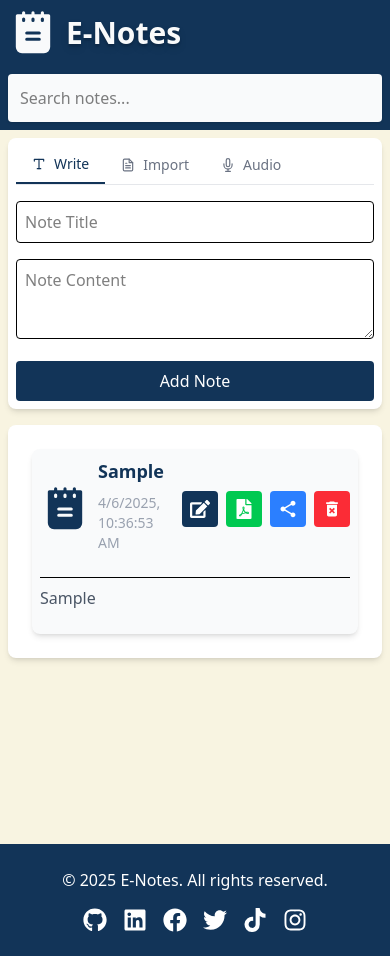
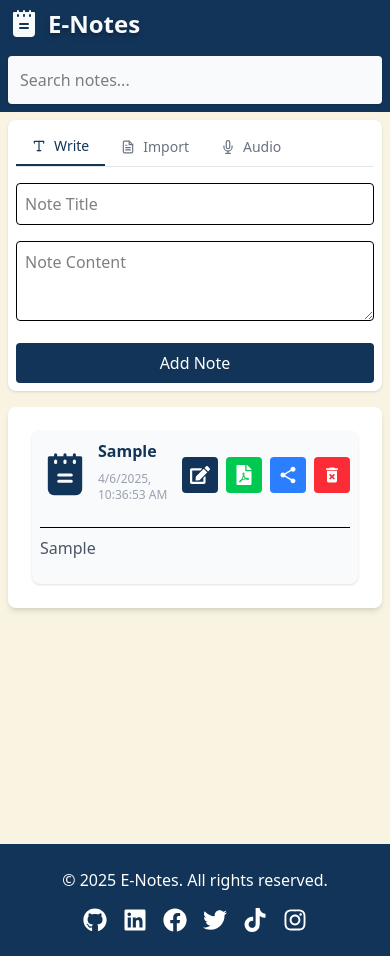
Before and after one commit to MoketeTyabekana/ai-projects, a React (Vite) app in the folder e-notes/: page / in a window 390 px wide. Both pictures are taken after typing "Sample", "Sample" into the empty fields and a click on the button "Add Note". Built offline with nearby package versions, Linux system fonts and the light colour scheme.

Commit message:
Enhance styling of Header, Note, and NoteForm components; adjust text sizes and shadows for improved UI consistency

```diff
--- a/e-notes/src/components/Header.jsx
+++ b/e-notes/src/components/Header.jsx
@@ -2,8 +2,8 @@ import { PiNotepadFill } from "react-icons/pi";
 
 const Header = ({ searchTerm, setSearchTerm }) => (
   <nav className="bg-primary flex flex-col md:flex-row justify-between md:items-center items-start md:px-10 md:py-4 p-2 w-full">
-    <h1 className="text-3xl font-bold text-center text-gray-50 flex items-center text-shadow-lg mb-4 md:mb-0">
-      <PiNotepadFill className="md:inline-block mr-2" size={50} />
+    <h1 className="md:text-3xl text-2xl font-bold text-center text-gray-50 flex items-center text-shadow-lg mb-4 md:mb-0">
+      <PiNotepadFill className="md:inline-block mr-2 md:w-10 w-8 h-auto" />
       E-Notes
     </h1>
     <input
--- a/e-notes/src/components/Note.jsx
+++ b/e-notes/src/components/Note.jsx
@@ -13,12 +13,13 @@ const Note = ({ note, editNote, deleteNote }) => {
       : note.content;
 
   return (
-    <div className="bg-gray-50 md:p-4 p-2 rounded-lg shadow-md flex flex-col items-center h-fit">
+
+    <div className="bg-gray-50 md:p-4 p-2 rounded-lg md:shadow-md shadow-sm flex flex-col items-center h-fit">
       <div className="flex items-center justify-between w-full md:mb-4 mb-2 md:gap-4 gap-2">
         <PiNotepadFill className="text-button-bg rounded text-primary" size={50} />
         <div className="flex-1">
-          <h3 className="text-lg font-semibold mb-2 text-primary">{note.title}</h3>
-          <p className="text-sm text-gray-400 mb-2">{note.date}</p>
+          <h3 className="md:text-lg text-md font-semibold mb-2 text-primary">{note.title}</h3>
+          <p className="md:text-sm text-xs text-gray-400 mb-2">{note.date}</p>
         </div>
         <div className="flex gap-2">
           <button
--- a/e-notes/src/components/NoteForm.jsx
+++ b/e-notes/src/components/NoteForm.jsx
@@ -100,7 +100,7 @@ const NoteForm = ({
   return (
     <form
       onSubmit={handleSubmit}
-      className="bg-white md:p-6 p-2 rounded-lg shadow-md relative"
+      className="bg-white md:p-6 p-2 rounded-lg md:shadow-md shadow-sm relative"
     >
       {/* Loading Overlay */}
       {isLoading && (
```
